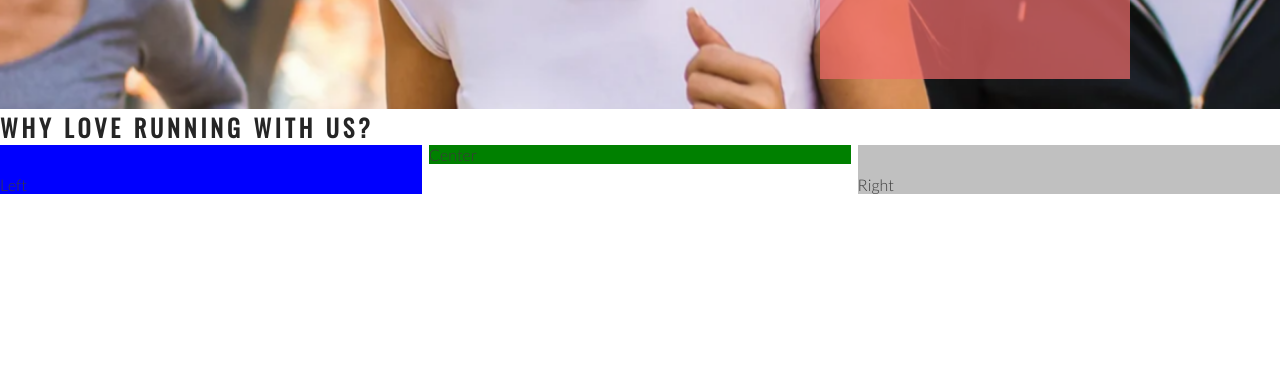
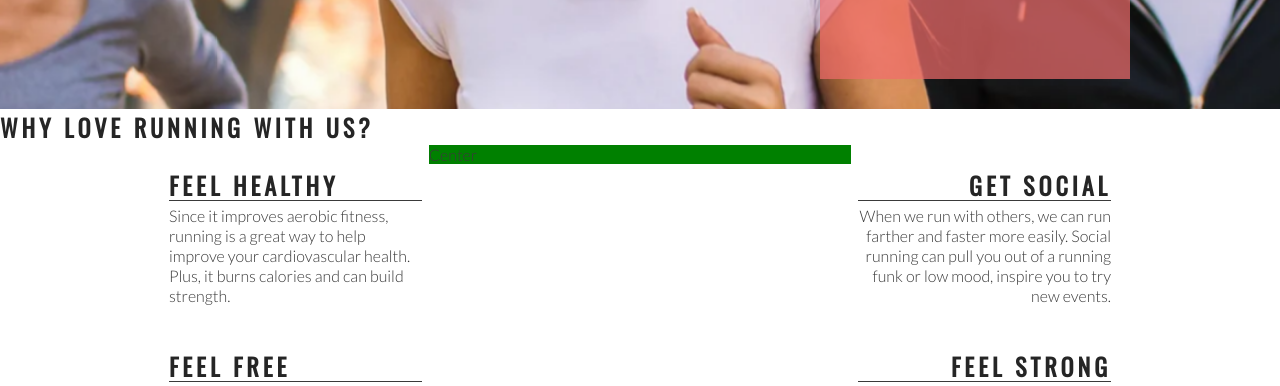
Before and after one commit to adamgilroy22/love-running, a plain HTML site: page index.html in a window 1280 px wide. Shown: the part 566-952 px from the top of the page. Drawn offline with nearby package versions, Linux system fonts and the light colour scheme.

Commit message:
Add left and right about section content and style

```diff
--- a/assets/css/style.css
+++ b/assets/css/style.css
@@ -123,16 +123,12 @@ h1, h2 {
     padding-top: 30px;
     width: 33%;
     float: left;
-
-    background-color: blue;
 }
 
 #right-about {
     padding-top: 30px;
     width: 33%;
     float: right;
-
-    background-color: silver;
 }
 
 #center-about {
@@ -141,3 +137,33 @@ h1, h2 {
 
     background-color: green;
 }
+
+hr {
+    border-top: 1px solid #3a3a3a;
+    width: 100%;
+    margin: 5px 0;
+}
+
+.left-about-heading {
+    width: 60%;
+    float: right;
+    line-height: 20px;
+    clear: both;
+    margin-bottom: 50px;
+}
+
+.right-about-heading {
+    width: 60%;
+    float: left;
+    line-height: 20px;
+    clear: both;
+    margin-bottom: 50px;
+}
+
+.right-about-heading h2 {
+    text-align: right;
+}
+
+.right-about-heading p {
+    text-align: right;
+}
--- a/index.html
+++ b/index.html
@@ -33,8 +33,38 @@
     </section>
     <section id="club-ethos">
         <h1>Why Love Running With Us?</h1>
-        <div id="left-about">Left</div>
-        <div id="right-about">Right</div>
+        <div id="left-about">
+            <div class="left-about-heading">
+                <h2>Feel Healthy</h2>
+                <hr>
+                <p>
+                    Since it improves aerobic fitness, running is a great way to help improve your cardiovascular health. Plus, it burns calories and can build strength.
+                </p>
+            </div>
+            <div class="left-about-heading">
+                <h2>Feel Free</h2>
+                <hr>
+                <p>
+                    Physical exercise, running included, is known to release endorphins in the brain. Endorphins make you more energetic, more awake and, yes, happier.
+                </p>
+            </div>
+        </div>
+        <div id="right-about">
+            <div class="right-about-heading">
+                <h2>Get Social</h2>
+                <hr>
+                <p>
+                    When we run with others, we can run farther and faster more easily. Social running can pull you out of a running funk or low mood, inspire you to try new events.
+                </p>
+            </div>
+            <div class="right-about-heading">
+                <h2>Feel Strong</h2>
+                <hr>
+                <p>
+                    Running strengthens your heart by pumping blood more effectively through your body.
+                </p>
+            </div>
+        </div>
         <div id="center-about">Center</div>
     </section>
     <section>
```
